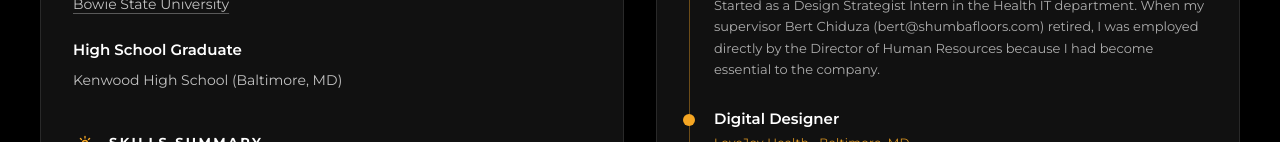
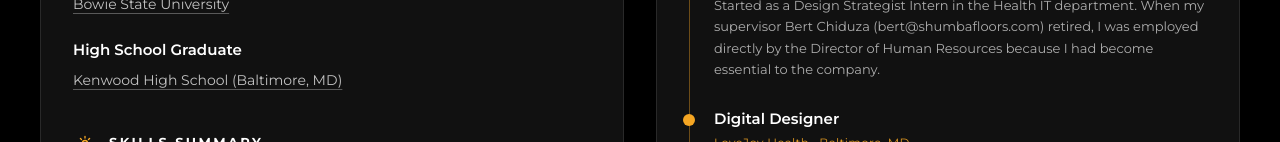
Before and after one commit to lovejoycdesign-del/Lovejoy.Rough, a Next.js app: page /resume in a window 1280 px wide. Shown: the part 810-952 px from the top of the page. Built offline with nearby package versions, Linux system fonts and the light colour scheme.

Commit message:
Link Kenwood High School on the Resume education section
The high school line now opens kenwoodhs.bcps.org, matching the Bowie State school link.

Co-authored-by: lovejoyc.design <lovejoyc.design@gmail.com>

```diff
--- a/src/components/ResumePage.tsx
+++ b/src/components/ResumePage.tsx
@@ -130,7 +130,18 @@ export function ResumePage() {
                   {resumePage.education.secondaryDegree}
                 </p>
                 <p className="mt-2 text-[14px] text-white/75">
-                  {resumePage.education.secondarySchool}
+                  {resumePage.education.secondarySchoolHref ? (
+                    <a
+                      href={resumePage.education.secondarySchoolHref}
+                      target="_blank"
+                      rel="noopener noreferrer"
+                      className="underline decoration-white/30 underline-offset-4 transition hover:text-accent hover:decoration-accent"
+                    >
+                      {resumePage.education.secondarySchool}
+                    </a>
+                  ) : (
+                    resumePage.education.secondarySchool
+                  )}
                 </p>
               </div>
             </div>
--- a/src/data/content.ts
+++ b/src/data/content.ts
@@ -505,6 +505,7 @@ export const resumePage = {
     schoolHref: "https://www.bowiestate.edu/",
     secondaryDegree: "High School Graduate",
     secondarySchool: "Kenwood High School (Baltimore, MD)",
+    secondarySchoolHref: "https://kenwoodhs.bcps.org/",
   },
   skillsIntro:
     "A broad mix of creative, technical, and strategic skills from coursework and hands-on projects.",
```
